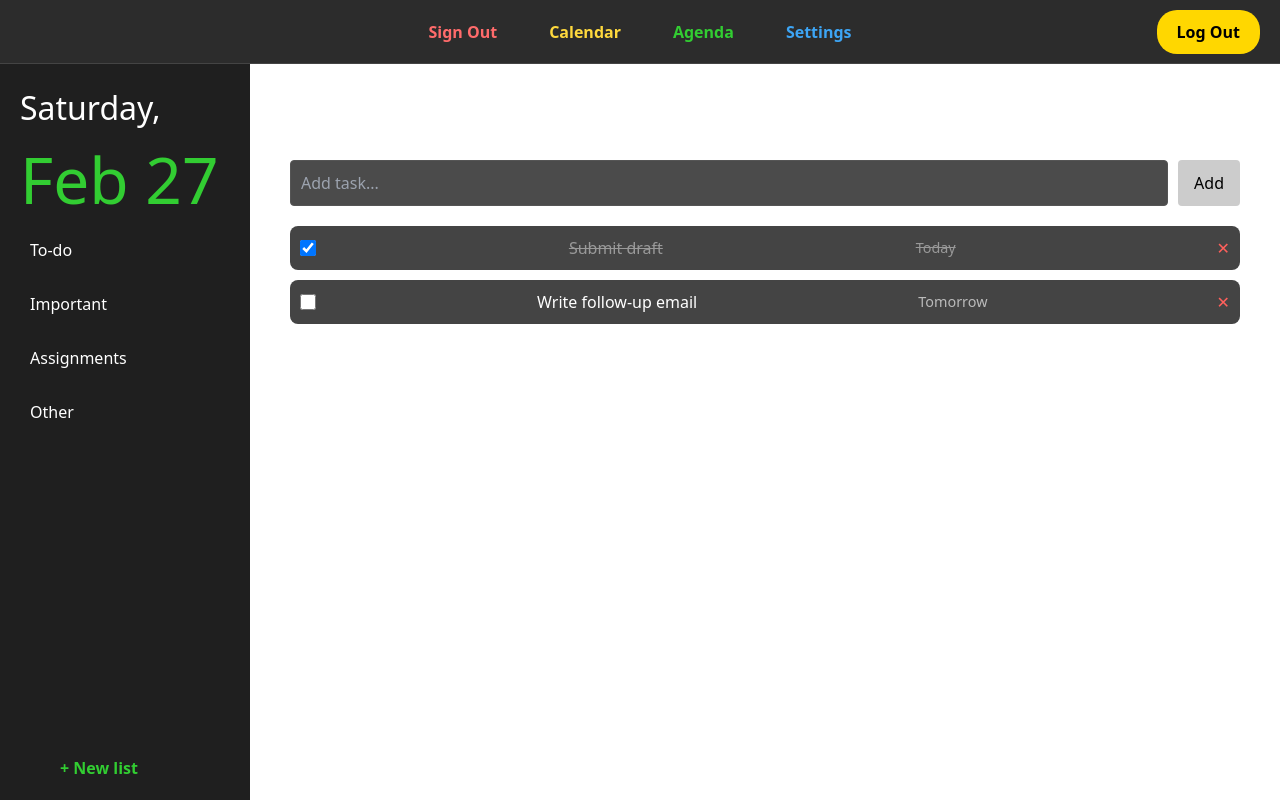
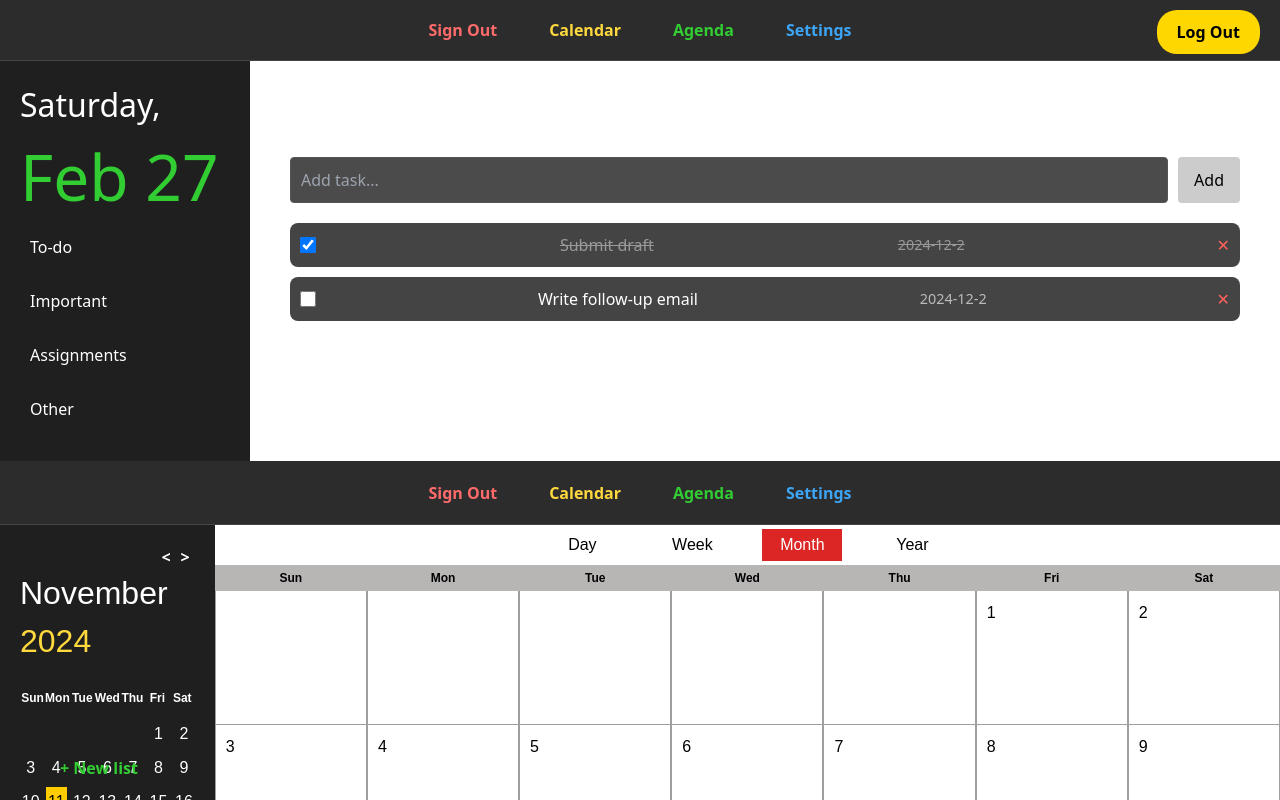
Before and after one commit to mung569/project-management, a Next.js app: page /todo in a window 1280 px wide. Shown: the top 800 px of the page. Built offline with nearby package versions, Linux system fonts and the light colour scheme.

Commit message:
Update page.tsx

```diff
--- a/src/app/todo/page.tsx
+++ b/src/app/todo/page.tsx
@@ -1,10 +1,10 @@
-"use client";
 "use client";
 
 import React, { useState } from "react";
 import TaskModal from "../components/TaskModal";
 import NavBar from "../components/NavBar";
 import styles from "./ToDoPage.module.css";
+import Calendar from "../calendar/page";
 import { useRouter } from "next/navigation";
 
 interface Task {
@@ -20,17 +20,17 @@ const ToDoPage: React.FC = () => {
 
   const initialLists = {
     "To-do": [
-      { text: "Submit draft", dueDate: "Today", completed: true },
-      { text: "Write follow-up email", dueDate: "Tomorrow", completed: false },
+      { text: "Submit draft", dueDate: "2024-12-2", completed: true },
+      { text: "Write follow-up email", dueDate: "2024-12-2", completed: false },
     ],
     Important: [
-      { text: "Prepare for meeting", dueDate: "Monday", completed: false },
+      { text: "Prepare for meeting", dueDate: "2024-12-4", completed: false },
     ],
     Assignments: [
-      { text: "Complete project report", dueDate: "Wednesday", completed: false },
-      { text: "Submit final assignment", dueDate: "Friday", completed: false },
+      { text: "Complete project report", dueDate: "2024-12-6", completed: false },
+      { text: "Submit final assignment", dueDate: "2024-12-8", completed: false },
     ],
-    Other: [{ text: "Plan weekend trip", dueDate: "Saturday", completed: false }],
+    Other: [{ text: "Plan weekend trip", dueDate: "2024-12-10", completed: false }],
   };
 
   const [lists, setLists] = useState<{ [key: string]: Task[] }>(initialLists);
@@ -238,6 +238,7 @@ const ToDoPage: React.FC = () => {
           task={taskToEdit} // Pass taskToEdit for editing
         />
       )}
+      <Calendar key={JSON.stringify(lists)} lists={lists} />
     </div>
   );
 };
```
